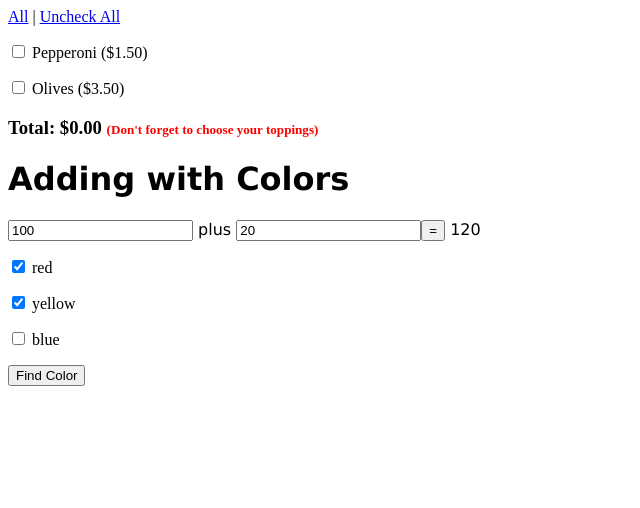
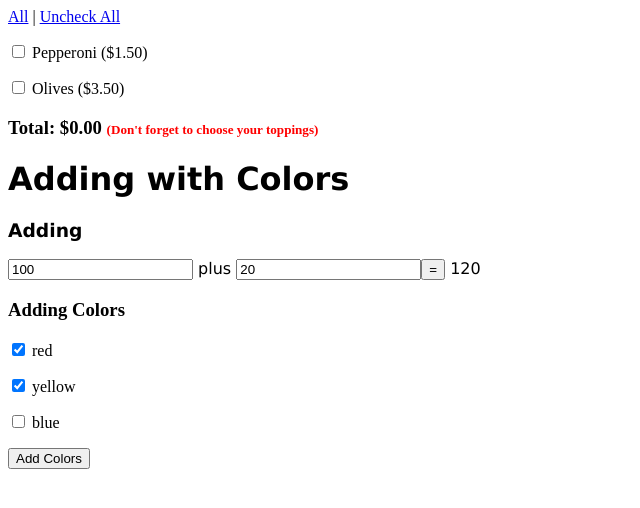
Before and after one commit to tsteelematc/components, an Angular app: page / in a window 1280 px wide. Shown: the top 508 px of the page, without its empty margins (0-640 px from the left). Built offline with nearby package versions, Linux system fonts and the light colour scheme.

Commit message:
Spiff it up some

```diff
--- a/src/app/something/something.component.html
+++ b/src/app/something/something.component.html
@@ -1,5 +1,6 @@
 <div style="font-family:'Lucida Sans', Verdana, sans-serif;">
   <h1>Adding with Colors</h1>
+  <h3>Adding</h3>
   <input type="number" [(ngModel)]='firstNumber'>
   plus
   <input type="number" [(ngModel)]='secondNumber'>
@@ -7,12 +8,13 @@
   {{ result }}
 </div>
 <div>
+    <h3>Adding Colors</h3>
     <p *ngFor='let t of colors'>
     <label ng-repeat='t in colors'>
       <input type="checkbox" [(ngModel)]='t.checked'>
       {{ t.name }}
     </label>
     </p>
-    <button (click)='findColor()'>Find Color</button>
+    <button (click)='findColor()'>Add Colors</button>
     <p style="font-family:'Lucida Sans', Verdana, sans-serif;">{{ foundColor }}</p>
 </div>
```
